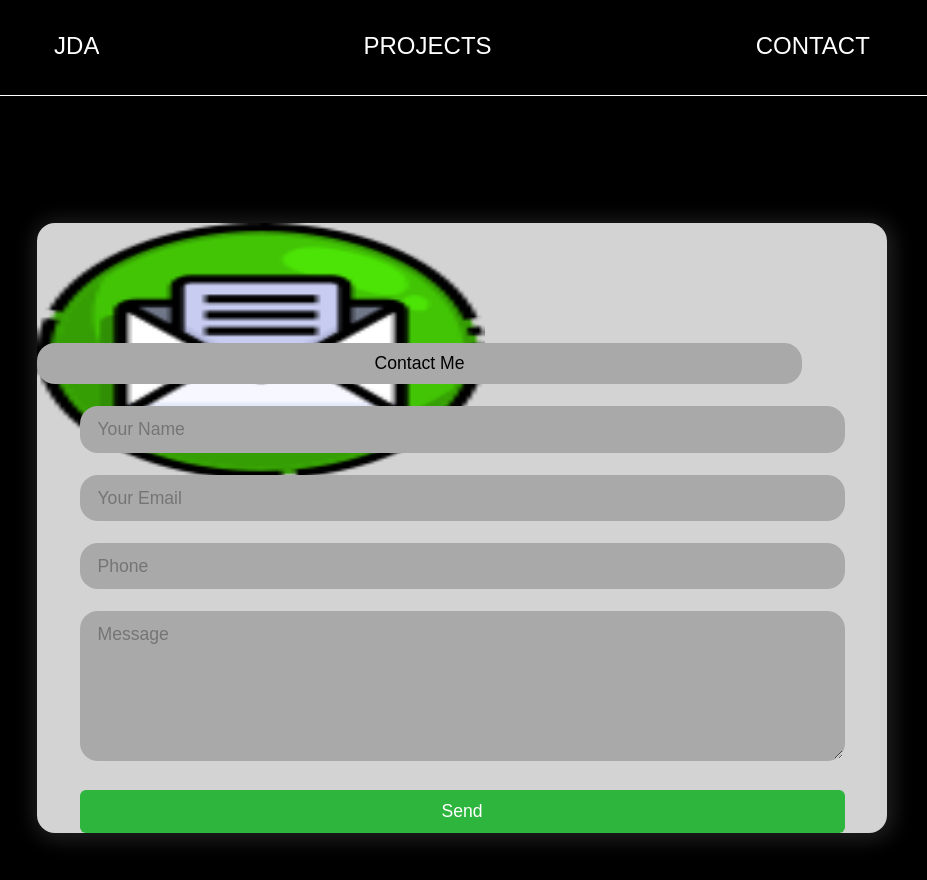
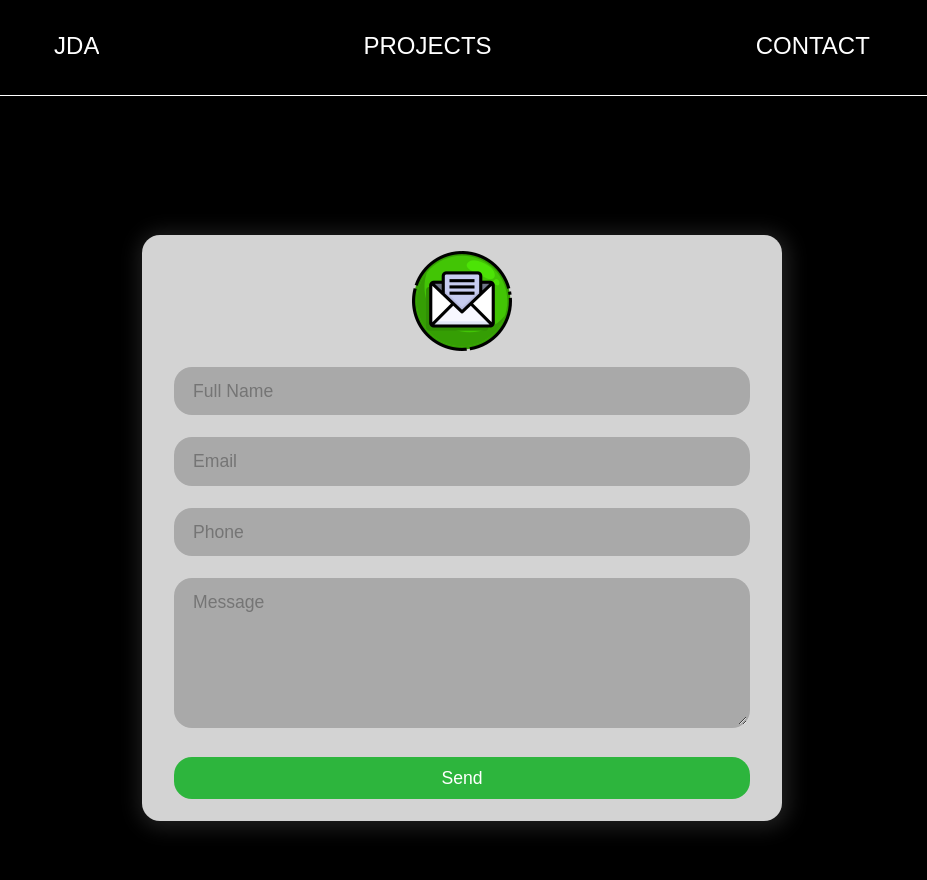
Before and after one commit to abeyternater/portfolio, a React (Create React App) app: page /Contact in a window 1280 px wide. Shown: the top 880 px of the page, without its empty margins (178-1105 px from the left). Built offline with nearby package versions, Linux system fonts and the light colour scheme; a web font is replaced by a local one.

Commit message:
Contact page looks way better, fixed some smaller screen styling on project page

```diff
--- a/src/Contact/Contact.js
+++ b/src/Contact/Contact.js
@@ -2,7 +2,6 @@ import React, { useRef } from 'react';
 import emailjs from '@emailjs/browser';
 import 'bootstrap/dist/css/bootstrap.min.css';
 import './Contactformstyles.css';
-
 import emailLogo from "./emailicon.png";
 
 const Contact = () => {
@@ -24,15 +23,14 @@ const Contact = () => {
 
             <div className="container">
                 <div className="contact-box">
-                    <div className="left1"><img src={emailLogo} alt="Email Icon"/></div>
+                    <img className="logo" src={emailLogo} alt="Email Icon"/>
 
-                    <h2 className="formTitle field">Contact Me</h2>
-                    <input className="user_name field" type="text"  placeholder="Your Name" />
-                    <input className="user_email field" type="text"  placeholder="Your Email" />
+                    <input className="user_name field" type="text"  placeholder="Full Name" />
+                    <input className="user_email field" type="text"  placeholder="Email" />
                     <input className="phone_number field" type="text"  placeholder="Phone" />
                     <textarea className="message field" placeholder="Message"></textarea>
 
-                    <button className="btn">Send</button>
+                    <button className="field btn">Send</button>
                 </div>
             </div>
 
--- a/src/Contact/Contactformstyles.css
+++ b/src/Contact/Contactformstyles.css
@@ -11,6 +11,7 @@ body{
 	background-color: black;
 	background-size: cover;
 }
+
 
 .container{
 	position: relative;
@@ -42,7 +43,7 @@ form{
 	width: 100vw;
 }
 .contact-box{
-	max-width: 850px;
+	max-width: 40rem;
 	grid-template-columns: repeat(2, 1fr);
 	justify-content: center;
 	align-items: center;
@@ -52,11 +53,11 @@ form{
 	border-radius: 18px;
 }
 
-.left1{
-	background-size: cover;
-    align-items: center;
-	height: 120px;
-	width: 120px;
+.logo{
+	height: 100px;
+	width: 100px;
+	margin-top: 1rem;
+	margin-bottom: 1rem;
 }
 
 .right1{
@@ -84,7 +85,7 @@ h2{
 
 .field{
 	width: 90%;
-	border: 2px solid rgba(0, 0, 0, 0);
+	border: 3px solid rgba(0, 0, 0, 0);
 	outline: none;
 	border-radius: 18px;
 	background-color: darkgray;
@@ -92,6 +93,7 @@ h2{
 	font-size: 1.1rem;
 	margin-bottom: 22px;
 	transition: .3s;
+	color: #000;
 }
 
 .field:hover{
@@ -119,15 +121,13 @@ textarea{
 }
 
 .field:focus{
-    border: 2px solid rgba(30,85,250,0.47);
-    background-color: #fff;
+    border: 3px solid #000;
+    background-color: #0000;
 }
 
-@media screen and (max-width: 880px){
+@media screen and (max-width: 800px){
 	.contact-box{
 		grid-template-columns: 1fr;
 	}
-	.left1{
-		height: 200px;
-	}
+
 }
--- a/src/PageLayout/Navbar.css
+++ b/src/PageLayout/Navbar.css
@@ -58,7 +58,6 @@ html a {
         overflow: visible;
     }
     .navMenu{
-        flex-direction: column;
         align-items: center;
         justify-content: space;
         position: fixed;
@@ -68,7 +67,6 @@ html a {
     table{
 
         display: flex;
-
         justify-content: space-between;
         margin-top: 0;
 
@@ -76,7 +74,7 @@ html a {
 
 
 }
-@media screen and (max-width:436px){
+@media screen and (max-width:585px){
     .navMenu{
         position: fixed;
         flex-direction: column;
--- a/src/Projects/Projectsstyles.css
+++ b/src/Projects/Projectsstyles.css
@@ -8,13 +8,18 @@
     display: none;
 }
 }
-@media screen and (max-width:1200px){
+@media screen and (max-width:1250px){
     .crewchief{
         display: block;
         overflow-y: show;
     }
+    .row{
+        flex-direction: column;
+        align-items: center;
+    }
     .left{
         width: 100%;
         margin-top: 4rem;
+        margin-bottom: 4rem;
     }
 }
```
